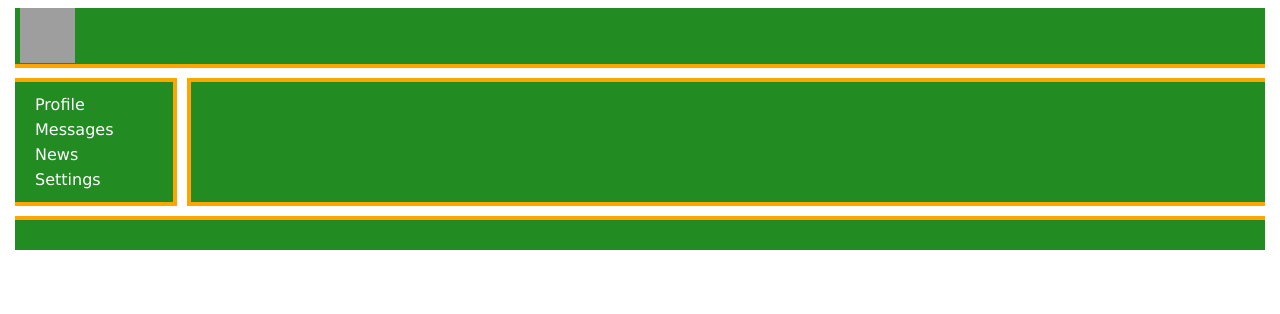
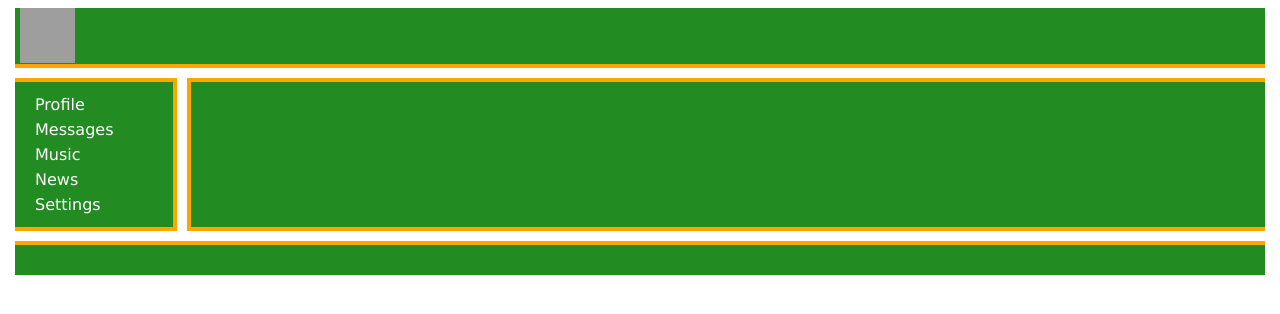
Before and after one commit to andrew9488/social-network, a React (Create React App) app: page / in a window 1280 px wide. Shown: the top 314 px of the page. Built offline with nearby package versions, Linux system fonts and the light colour scheme; grey boxes are pictures that could not be loaded.

Commit message:
add component Music

```diff
--- /dev/null
+++ b/src/components/Music/Music.module.css
@@ -0,0 +1,3 @@
+.music {
+
+}
--- a/src/components/Navbar/Navbar.tsx
+++ b/src/components/Navbar/Navbar.tsx
@@ -13,6 +13,9 @@ export function Navbar() {
                 <NavLink to="/dialogs" activeClassName={style.activeLink}>Messages</NavLink>
             </div>
             <div className={style.item}>
+                <NavLink to="/music" activeClassName={style.activeLink}>Music</NavLink>
+            </div>
+            <div className={style.item}>
                 <NavLink to="/news" activeClassName={style.activeLink}>News</NavLink>
             </div>
             <div className={style.item}>
```
Also changed, not shown: src/components/Music/Music.tsx (added, +11 -0 lines), 2 other files (tests, documents, lock files or other folders).
